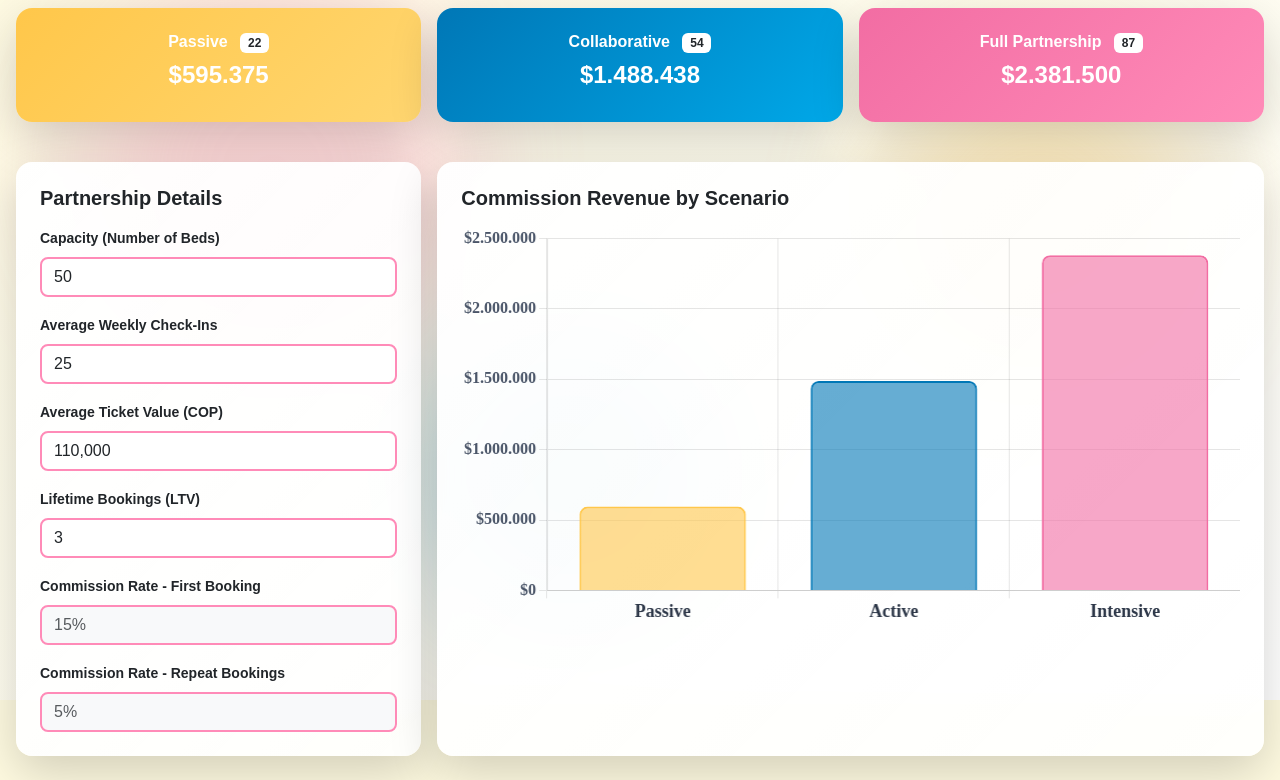
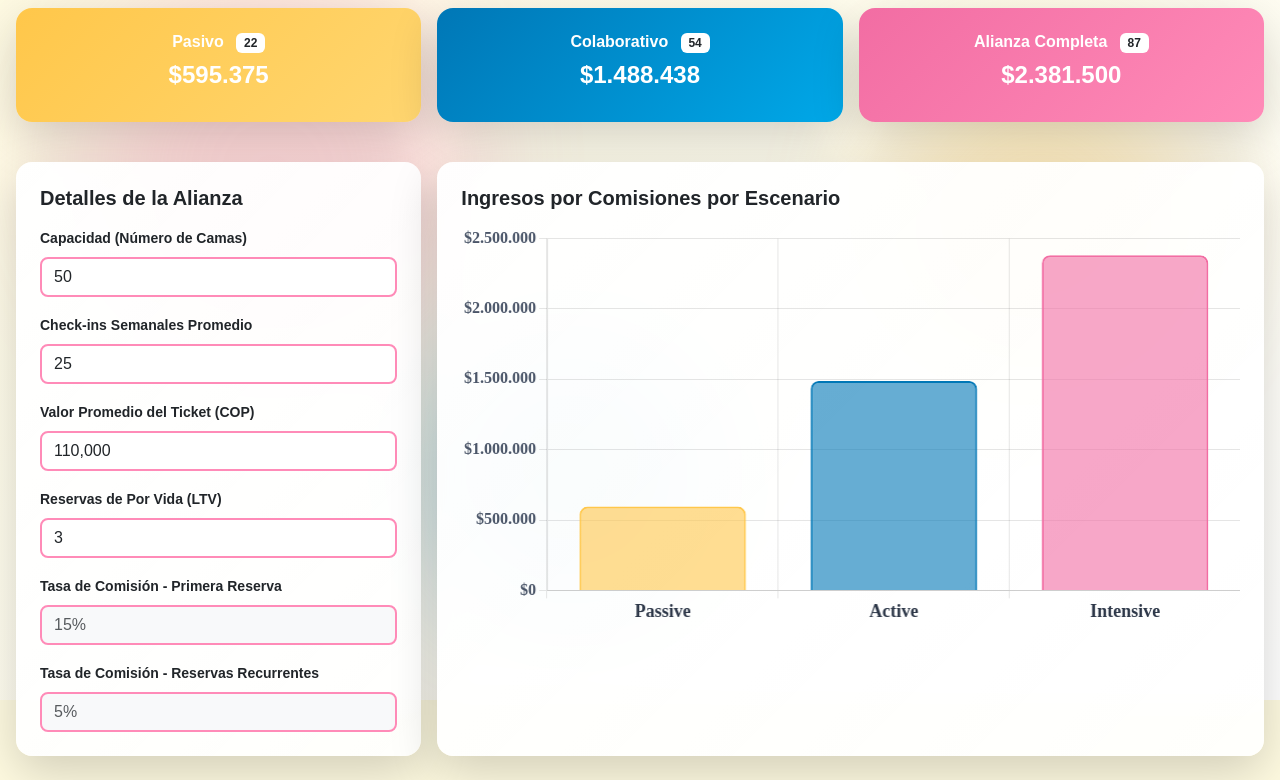
Before and after one commit to Del-Parche/alianzas-sales-pitch-dashboard, a website: page index.html in a window 1280 px wide. Shown: the part 100-880 px from the top of the page. Drawn offline with nearby package versions, Linux system fonts and the light colour scheme; some packages are replaced by stand-ins of ours; a script that the page names is missing; a web font is replaced by a local one.

Commit message:
Set Spanish (ESP) as default language

```diff
--- a/index.html
+++ b/index.html
@@ -145,14 +145,14 @@
               >
                 <button
                   type="button"
-                  class="btn btn-del-parche-pink active text-white px-3 py-2 rounded-3 fw-semibold"
+                  class="btn btn-outline-del-parche-pink px-3 py-2 rounded-3 fw-semibold"
                   data-lang="en"
                 >
                   ENG
                 </button>
                 <button
                   type="button"
-                  class="btn btn-outline-del-parche-pink px-3 py-2 rounded-3 fw-semibold"
+                  class="btn btn-del-parche-pink active text-white px-3 py-2 rounded-3 fw-semibold"
                   data-lang="es"
                 >
                   ESP
--- a/script.js
+++ b/script.js
@@ -1,7 +1,7 @@
 // Global variables
 let barChartInstance = null;
 let selectedPeriod = 1;
-let currentLanguage = 'en';
+let currentLanguage = 'es';
 
 // Custom translation system - translations loaded from translations.js
 
```
